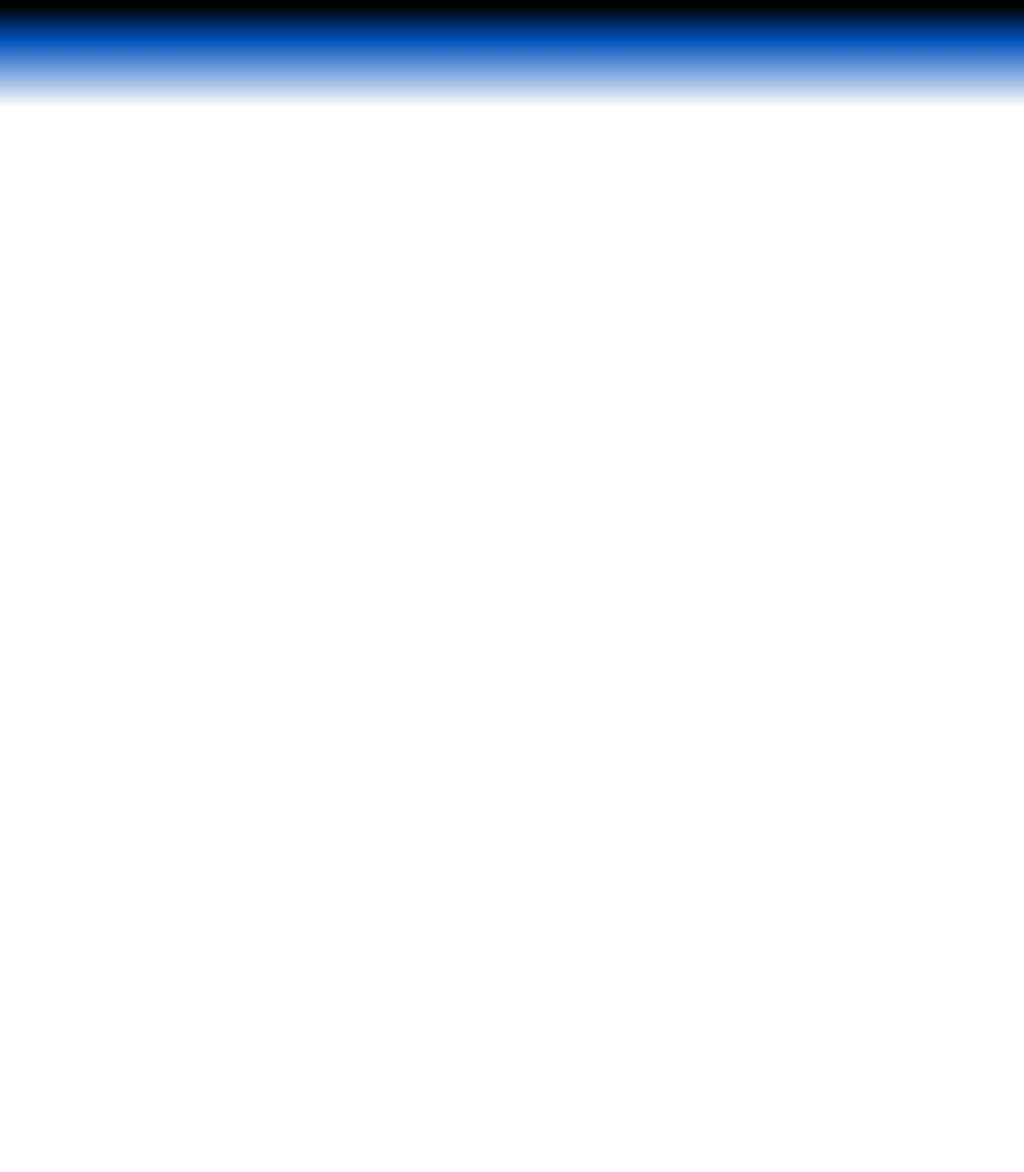
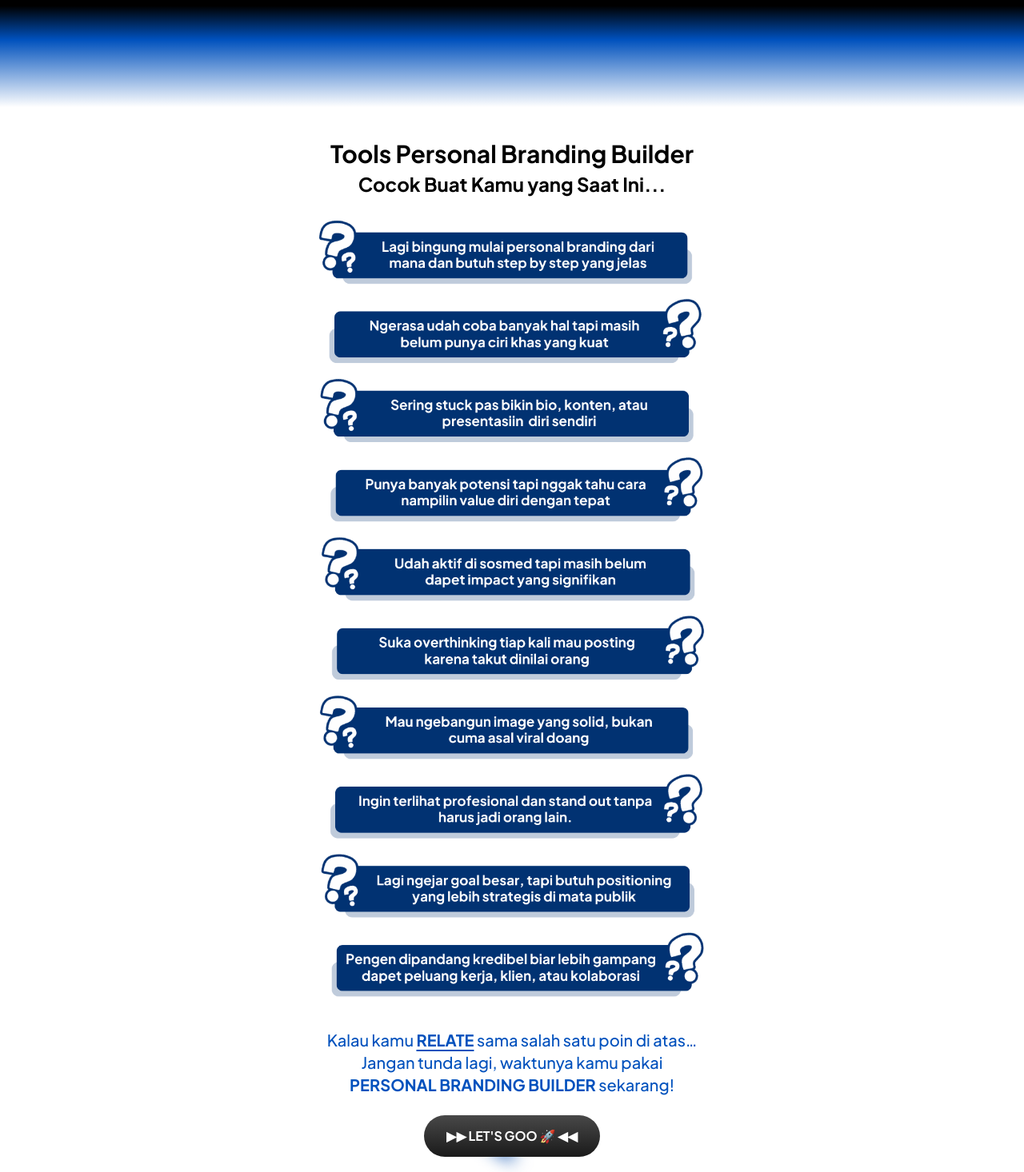
Before and after one commit to azhardanii/personal-branding-builder-lp, a Next.js app: page / in a window 1280 px wide. Shown: the part 2444-3910 px from the top of the page at 80% size. Before the commit the page ends 2578 px from the top, so only its background shows below. Built offline with nearby package versions, Linux system fonts and the light colour scheme.

Commit message:
Sandbox snapshot commit

```diff
--- a/app/page.tsx
+++ b/app/page.tsx
@@ -138,7 +138,7 @@ export default function Home() {
             ].map((item, index) => (
               <div
                 key={index}
-                className="bg-white/10 backdrop-blur-md p-6 rounded-xl"
+                className="bg-white/40 backdrop-blur-md p-6 rounded-xl"
               >
                 <h3 className="text-lg md:text-xl font-semibold text-white">
                   {item.title}
@@ -149,6 +149,50 @@ export default function Home() {
           </div>
         </div>
       </section>
+
+      <section className="w-full px-4 py-5 md:py-10 text-center">
+        <div className="max-w-4xl mx-auto">
+          <h2 className="text-lg md:text-3xl font-bold mb-0 md:mb-1">
+            Tools Personal Branding Builder
+          </h2>
+          <p className="text-md md:text-2xl font-bold mb-4 md:mb-6">
+            Cocok Buat Kamu yang Saat Ini...
+          </p>
+
+          <Image
+            src="/why-list.png"
+            alt="Kenapa harus pakai Personal Branding Builder"
+            width={500}
+            height={200}
+            className="mx-auto mb-5 md:mb-10"
+          />
+
+          <div className="text-[#0051bd] text-xs md:text-xl font-medium mb-6 leading-relaxed">
+            Kalau kamu{" "}
+            <span className="underline font-bold underline-offset-4">
+              RELATE
+            </span>{" "}
+            sama salah satu poin di atas…
+            <br />
+            <span className="text-[14px] md:text-xl">
+              {" "}
+              Jangan tunda lagi, waktunya kamu pakai <br />
+              <span className="font-bold">PERSONAL BRANDING BUILDER</span>{" "}
+              sekarang!
+            </span>
+          </div>
+
+          <div className="glow-wrapper">
+            <a
+              href="https://tribelio.page/site/checkout/masterclass5"
+              target="_blank"
+              rel="noreferrer"
+            >
+              <button className="glow-button">▶▶ LET'S GOO 🚀 ◀◀</button>
+            </a>
+          </div>
+        </div>
+      </section>
     </main>
   );
 }
```
Also changed, not shown: public/why-list.png (added).
